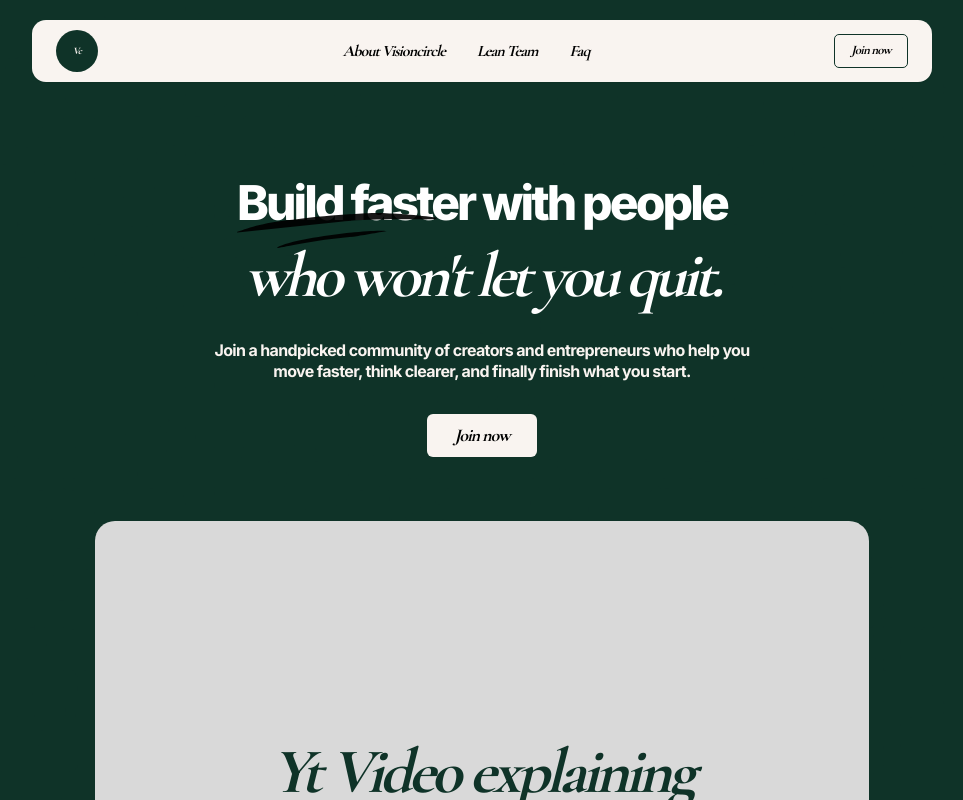
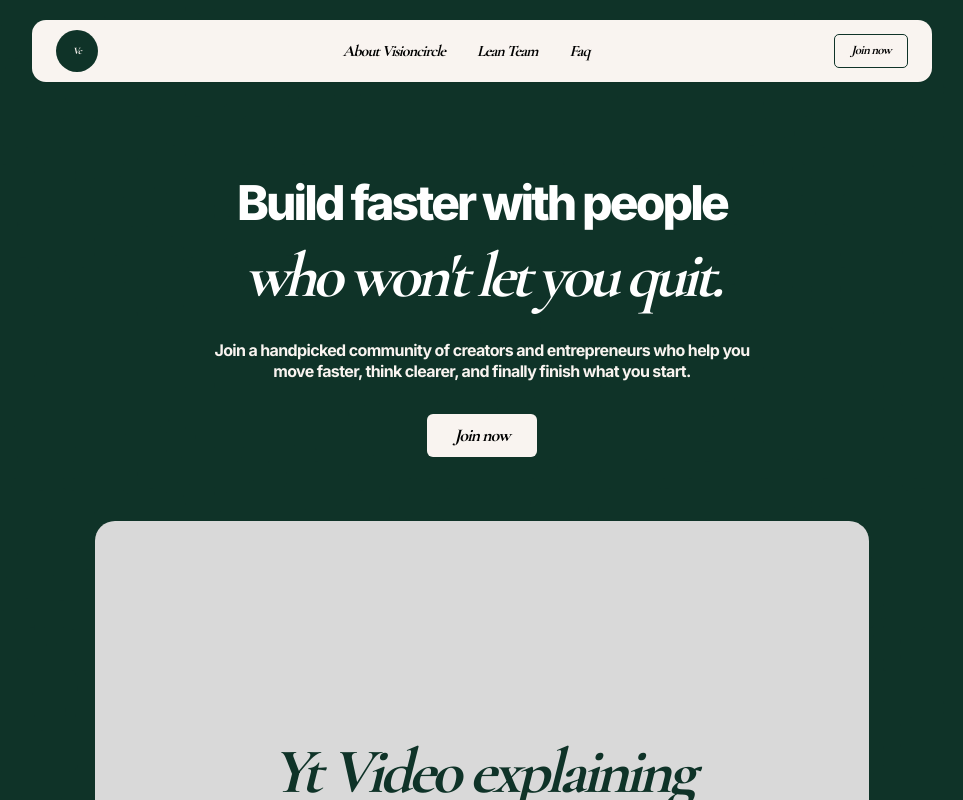
Before and after one commit to satvik9373/VisionCircle, a Next.js app: page / in a window 1280 px wide. Shown: the top 800 px of the page, without its empty margins (158-1121 px from the left). Built offline with nearby package versions, Linux system fonts and the light colour scheme.

Commit message:
fix: remove underline from hero heading

```diff
--- a/components/Hero.tsx
+++ b/components/Hero.tsx
@@ -6,13 +6,9 @@ export default function Hero() {
       <Navbar />
 
       <div className="relative z-10 max-w-[1440px] mx-auto px-6 flex flex-col items-center text-center pt-24 pb-28">
-        <h1 className="font-inter font-extrabold text-white text-[48px] leading-[1.05] tracking-[-0.06em] whitespace-nowrap">
-          <span className="relative inline-block">
-            Build faster with people
-            {/* eslint-disable-next-line @next/next/no-img-element */}
-            <img src="/assets/underline.svg" alt="" className="absolute left-0 -bottom-5 w-[200px] opacity-90" />
-          </span>
-        </h1>
+     <h1 className="font-inter font-extrabold text-white text-[48px] leading-[1.05] tracking-[-0.06em] whitespace-nowrap">
+  Build faster with people
+</h1>
         <h2 className="serif-i text-white text-[64px] leading-[1.0] tracking-[-0.07em] mt-4 whitespace-nowrap">
           who won&apos;t let you quit.
         </h2>
```
